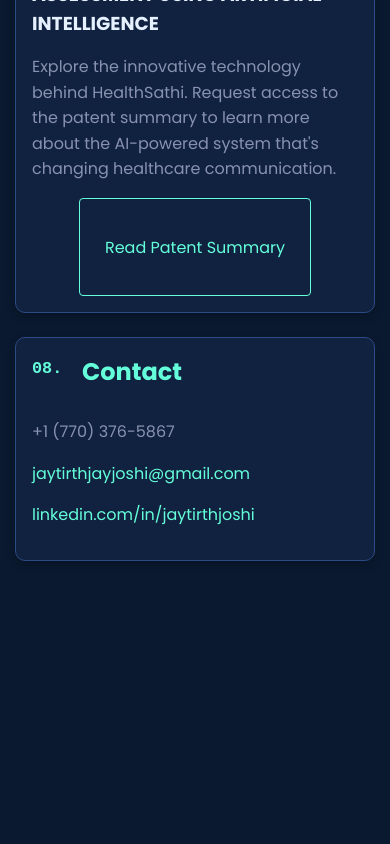
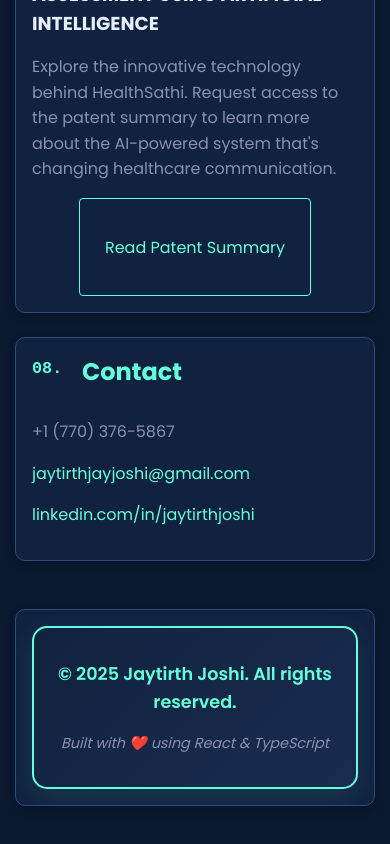
Before and after one commit to JaytirthJOSHI/JaytirthJoshiWeb, a React (Create React App) app: page / in a window 390 px wide. Shown: the part 5653-6497 px from the top of the page. Before the commit the page ends 6298 px from the top, so only its background shows below. Built offline with nearby package versions, Linux system fonts and the light colour scheme.

Commit message:
Add copyright footer card with 2025 branding

```diff
--- a/src/pages/HomePage.css
+++ b/src/pages/HomePage.css
@@ -860,3 +860,80 @@
     animation: none;
   }
 }
+
+/* Footer Card Styling */
+.footer-section {
+  text-align: center;
+  margin-top: 3rem;
+  margin-bottom: 1rem;
+}
+
+.footer-card {
+  background: linear-gradient(135deg, #112240 0%, #1a2c4e 100%);
+  padding: 2rem;
+  border-radius: 15px;
+  border: 2px solid #64ffda;
+  box-shadow: 0 10px 30px rgba(100, 255, 218, 0.1);
+  position: relative;
+  overflow: hidden;
+  transition: all 0.4s cubic-bezier(0.4, 0, 0.2, 1);
+}
+
+.footer-card::before {
+  content: '';
+  position: absolute;
+  top: 0;
+  left: -100%;
+  width: 100%;
+  height: 100%;
+  background: linear-gradient(90deg, transparent, rgba(100, 255, 218, 0.05), transparent);
+  animation: shine 4s infinite;
+}
+
+@keyframes shine {
+  0% { left: -100%; }
+  50% { left: 100%; }
+  100% { left: 100%; }
+}
+
+.footer-card:hover {
+  transform: translateY(-5px);
+  box-shadow: 0 15px 40px rgba(100, 255, 218, 0.2);
+  border-color: #7fffd4;
+}
+
+.footer-card p {
+  color: #8892b0;
+  margin: 0.5rem 0;
+  font-size: 1.1em;
+  position: relative;
+  z-index: 1;
+}
+
+.footer-card p:first-child {
+  color: #64ffda;
+  font-weight: 600;
+  font-size: 1.2em;
+  margin-bottom: 1rem;
+}
+
+.footer-card p:last-child {
+  color: #8892b0;
+  font-style: italic;
+  font-size: 1em;
+}
+
+/* Mobile responsiveness for footer */
+@media (max-width: 768px) {
+  .footer-card {
+    padding: 1.5rem;
+  }
+
+  .footer-card p:first-child {
+    font-size: 1.1em;
+  }
+
+  .footer-card p:last-child {
+    font-size: 0.9em;
+  }
+}
--- a/src/pages/HomePage.tsx
+++ b/src/pages/HomePage.tsx
@@ -484,6 +484,15 @@
             <p><a href="https://www.linkedin.com/in/jaytirthjoshi" target="_blank" rel="noopener noreferrer">linkedin.com/in/jaytirthjoshi</a></p>
           </section>
         </Slide>
+
+        <Slide direction="up" triggerOnce>
+          <section id="footer" className={`profile-section footer-section ${getAnimationClass('footer', 'scroll-animate')}`}>
+            <div className="footer-card">
+              <p>&copy; 2025 Jaytirth Joshi. All rights reserved.</p>
+              <p>Built with ❤️ using React & TypeScript</p>
+            </div>
+          </section>
+        </Slide>
       </main>
     </div>
   );
```
